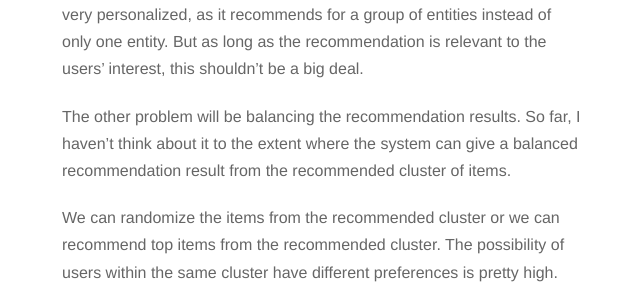
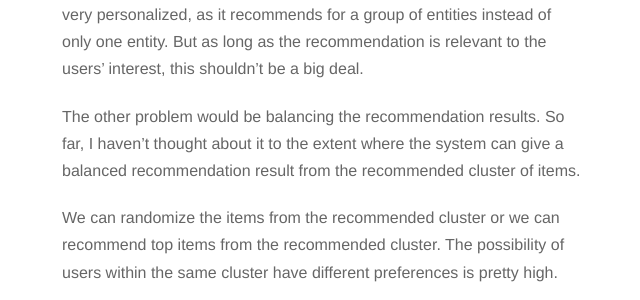
Before and after one commit to sdsdkkk/sdsdkkk.github.io, a Jekyll site: the page built from _posts/2015-11-01-optimizing-a-recommendation-engine.markdown, in a window 1280 px wide and 900 px high, scrolled down 4366 px. Shown: the part 152-452 px from the top of the window, without its empty margins (318-958 px from the left). Built offline with Jekyll 4.4.1, drawn with Linux system fonts in a browser that asks for light colours; nearby versions of some CDN libraries; Markdown is read by kramdown in place of the engine named in the settings; comment, search, counter and statistics services are not loaded.

Commit message:
grammar nazi-ing

```diff
--- a/_posts/2015-11-01-optimizing-a-recommendation-engine.markdown
+++ b/_posts/2015-11-01-optimizing-a-recommendation-engine.markdown
@@ -124,7 +124,7 @@ request for entity X
 
 The recommendation from the engine implementing this might not be very personalized, as it recommends for a group of entities instead of only one entity. But as long as the recommendation is relevant to the users' interest, this shouldn't be a big deal.
 
-The other problem will be balancing the recommendation results. So far, I haven't think about it to the extent where the system can give a balanced recommendation result from the recommended cluster of items.
+The other problem would be balancing the recommendation results. So far, I haven't thought about it to the extent where the system can give a balanced recommendation result from the recommended cluster of items.
 
 We can randomize the items from the recommended cluster or we can recommend top items from the recommended cluster. The possibility of users within the same cluster have different preferences is pretty high.
 
```
